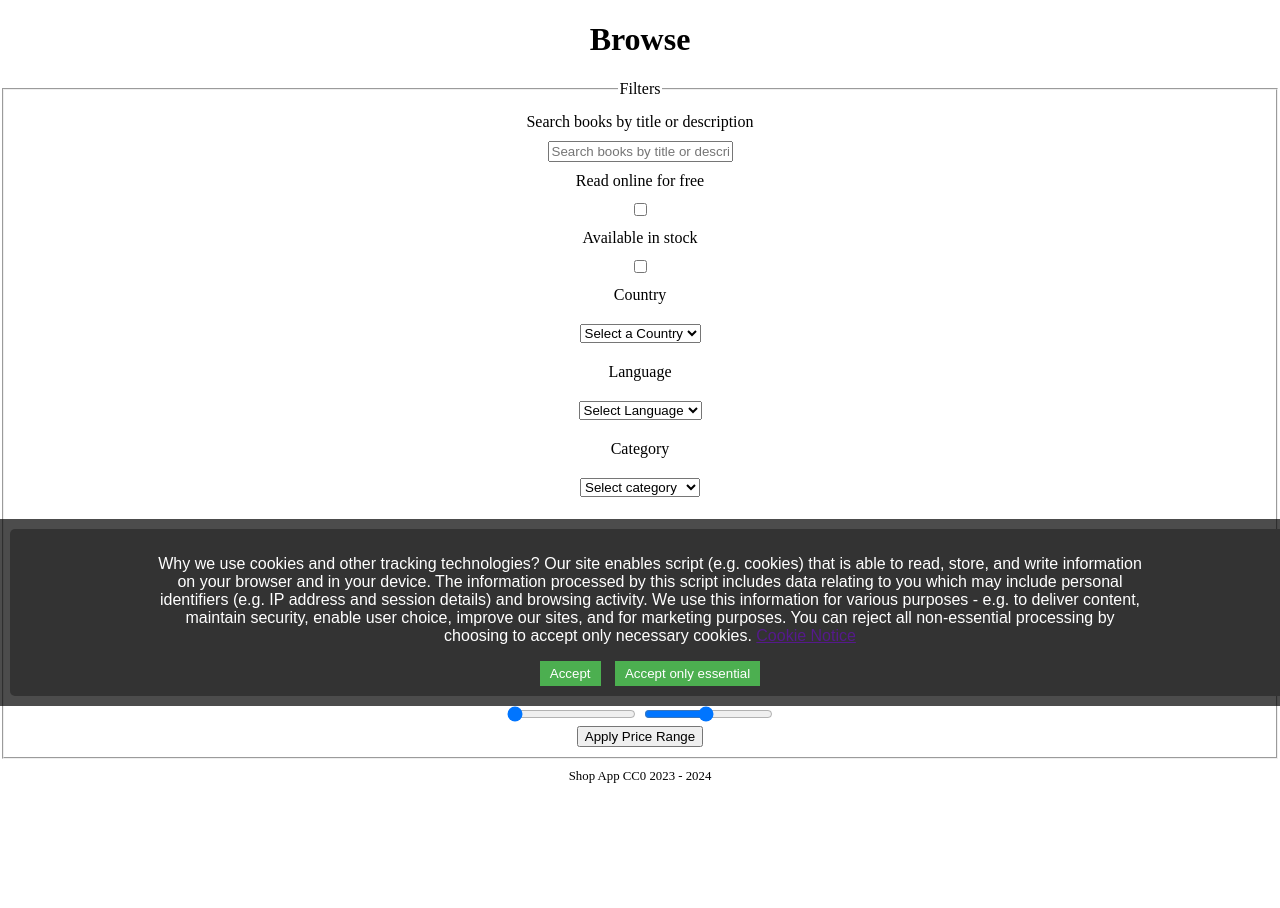
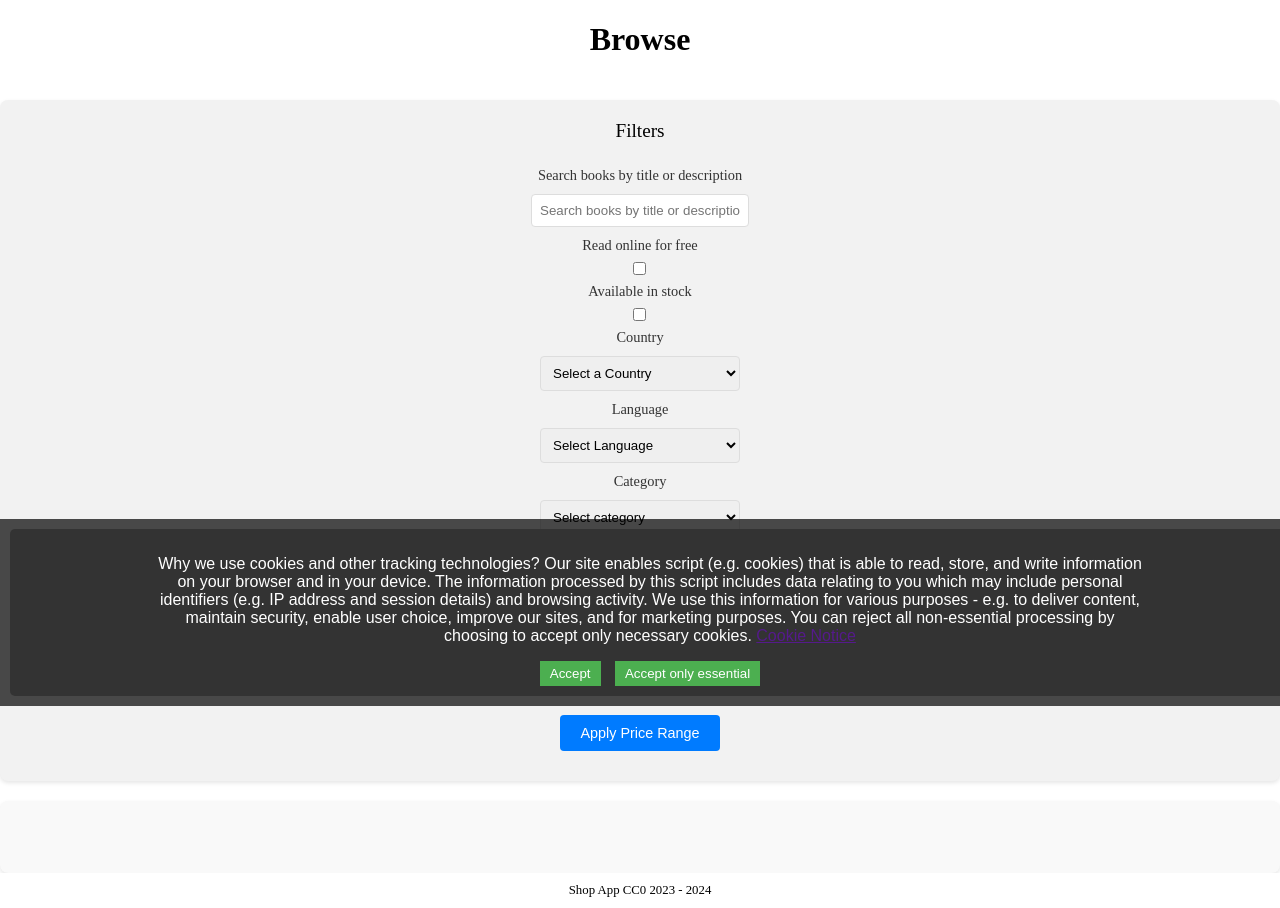
Before and after one commit to davidburchakov/bookshop, a Django app: page /browse in a window 1280 px wide. Shown: the part 94-1002 px from the top of the page. Before the commit the page ends 877 px from the top, so only its background shows below. Run offline with Django 5.2, Linux system fonts and the light colour scheme; parts of the project's set-up code (start-up, migrations or seed data) failed here and were passed over.

Commit message:
styles added for filter, books and browse

```diff
--- a/shopapp/static/css/filter.css
+++ b/shopapp/static/css/filter.css
@@ -1,15 +1,75 @@
-.filter fieldset{
+/*---------------------------------------- Filter Section Styling ----------------------------------------*/
+
+.filter {
+    background-color: #f2f2f2;
+    padding: 20px;
+    margin-top: 20px;
+    border-radius: 8px;
+    box-shadow: 0 2px 4px rgba(0, 0, 0, 0.1);
+}
+
+.filter fieldset {
+    border: none;
     display: flex;
     flex-direction: column;
-    text-align: center;
     align-items: center;
 }
 
-.filter select{
-    max-width: 200px;
-    margin: 10px;
+.filter legend {
+    font-size: 1.2em;
+    margin-bottom: 15px;
 }
 
-.filter label{
-    padding: 10px;
+.filter label {
+    margin: 5px 0;
+    font-size: 0.9em;
+    color: #333;
 }
+
+.filter input[type="text"], .filter select {
+    padding: 8px;
+    margin: 5px;
+    border: 1px solid #ddd;
+    border-radius: 4px;
+    width: 200px;
+}
+
+.filter input[type="checkbox"] {
+    margin-right: 5px;
+}
+
+.filter .range-slider {
+    width: 100%;
+    margin: 10px 0;
+}
+
+.filter input[type="range"] {
+    width: 100%;
+}
+
+.filter .price-content {
+    display: flex;
+    justify-content: space-between;
+    width: 100%;
+}
+
+.filter .price-content p {
+    margin: 0;
+    font-size: 0.9em;
+    color: #666;
+}
+
+.filter .submit-button {
+    background-color: #007bff;
+    color: white;
+    border: none;
+    border-radius: 4px;
+    padding: 10px 20px;
+    margin-top: 15px;
+    cursor: pointer;
+    font-size: 0.9em;
+}
+
+.filter .submit-button:hover {
+    background-color: #0056b3;
+}
--- a/shopapp/static/css/index.css
+++ b/shopapp/static/css/index.css
@@ -1,22 +1,46 @@
-#popular-books a{
+/*---------------------------------------- Popular Books Section Styling ----------------------------------------*/
+
+#popular-books {
+    padding: 20px;
+    background-color: #f9f9f9;
+    border-radius: 8px;
+    box-shadow: 0 2px 4px rgba(0, 0, 0, 0.1);
+    margin-top: 20px;
+}
+
+#popular-books a {
     color: #3a3d42;
     text-decoration: none;
 }
 
-#popular-books a:hover{
+#popular-books a:hover {
     color: lightslategrey;
 }
 
-
-.books-ul{
-    width: 100%;
-    height: 100%;
-    margin: 0;
+.books-ul {
+    list-style-type: none;
+    display: grid;
+    grid-template-columns: repeat(auto-fill, minmax(250px, 1fr)); /* Responsive grid */
+    gap: 15px;
     padding: 0;
-    display: grid;
-    grid-template-columns: repeat(5, 1fr);
 }
 
-li{
-    margin: 5px;
+.books-ul li {
+    background-color: #ffffff;
+    border: 1px solid #ddd;
+    border-radius: 4px;
+    padding: 10px;
+    text-align: center;
 }
+
+.book-cover {
+    width: 100%;
+    height: auto;
+    border-radius: 4px;
+    margin-bottom: 10px;
+}
+
+figcaption {
+    font-size: 0.9em;
+    color: #555;
+}
--- a/shopapp/templates/shopapp/browse.html
+++ b/shopapp/templates/shopapp/browse.html
@@ -108,8 +108,6 @@
                 </div>
             </fieldset>
         </form>
-
-
     </section>
 
 
```
